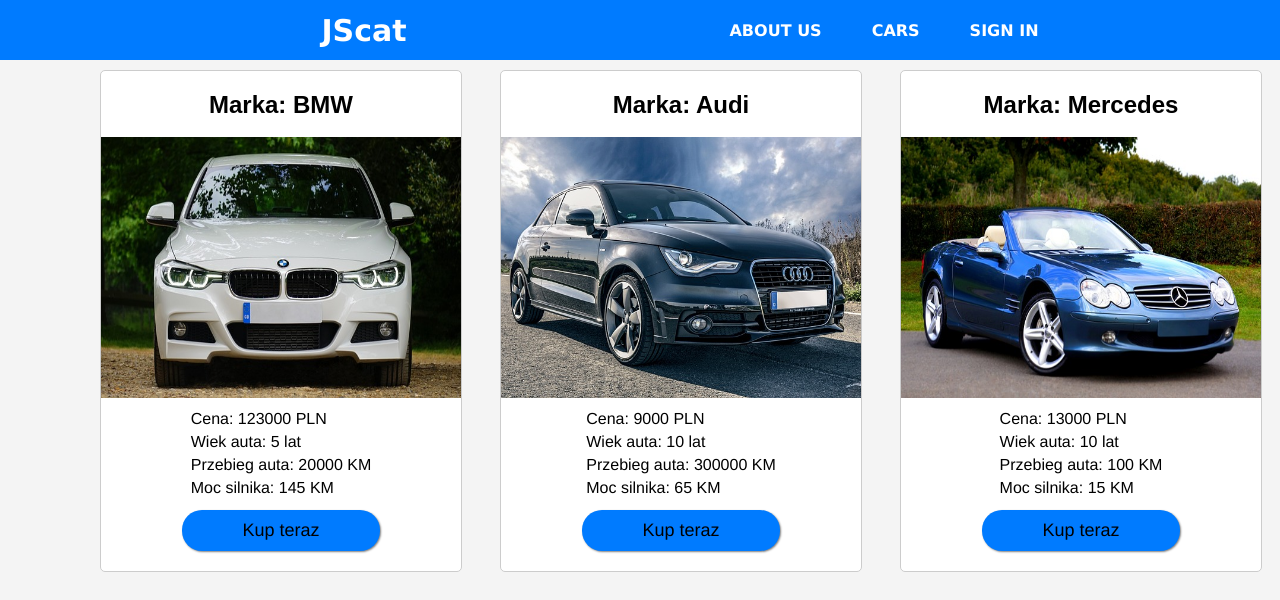
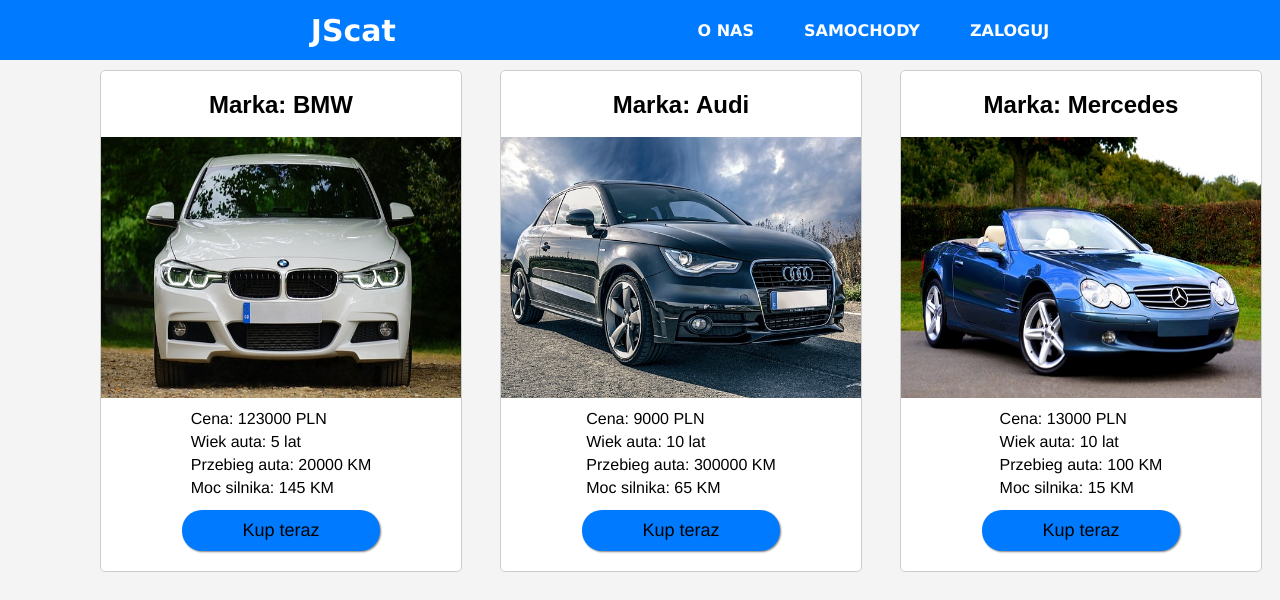
Before and after one commit to AndriiLyvyn/car-site, a plain HTML site: page index.html in a window 1280 px wide. Shown: the top 600 px of the page. Drawn offline with Linux system fonts and the light colour scheme.

Commit message:
Update index.html

```diff
--- a/index.html
+++ b/index.html
@@ -12,9 +12,9 @@
     <nav>
       <label for=""><a href="#">JScat</a></label>
       <ul id="menuList">
-        <li>About Us</li>
-        <li>Cars</li>
-        <li>Sign in</li>
+        <li>O nas</li>
+        <li>Samochody</li>
+        <li>Zaloguj</li>
 
       </ul>
       <div class="icon-menu">
```
